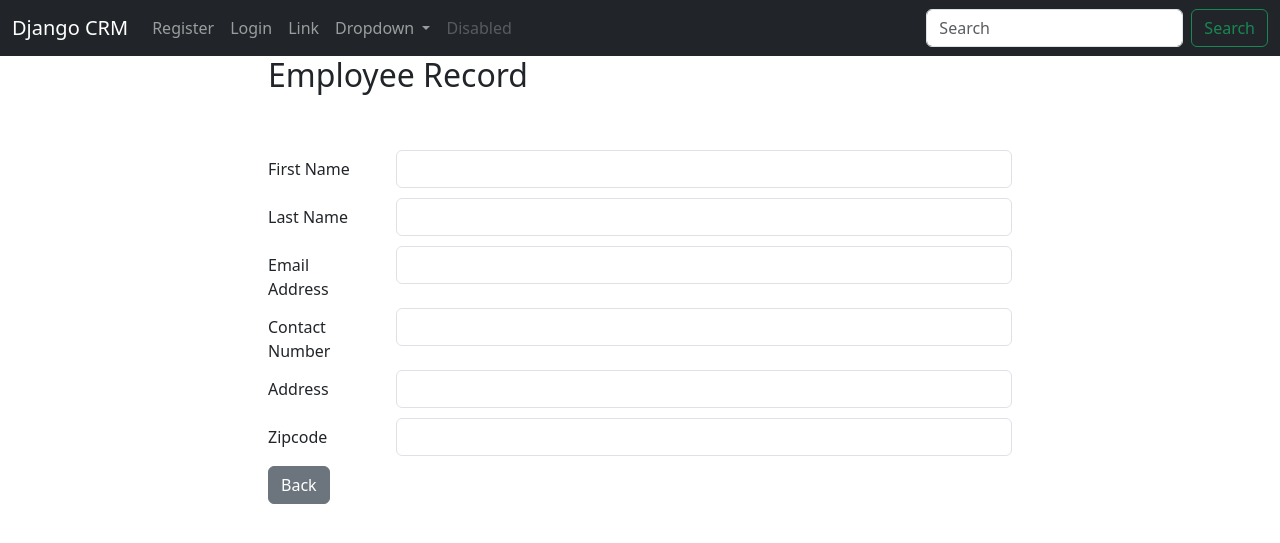
After one commit to artimre098/CRM, a Django app: template website/templates/record.html in a window 1280 px wide. The commit adds this page. Shown: the top 543 px of the page. Run offline with Django 5.2, Linux system fonts and the light colour scheme; the template is opened without the code that fills it, so the values that code supplies are empty.

Commit message:
View Specific Record

```diff
--- a/website/templates/base.html
+++ b/website/templates/base.html
@@ -8,7 +8,7 @@
   </head>
   <body>
     {% include 'navbar.html' %}
-    <div class="container">
+    <div class="container ">
         {% if messages%}
             {% for message in messages %}
                 <div class="alert alert-warning alert-dismissible fade show" role="alert">
--- a/website/templates/navbar.html
+++ b/website/templates/navbar.html
@@ -1,4 +1,4 @@
-<nav class="navbar navbar-expand-lg navbar-dark bg-dark">
+<nav class="navbar navbar-expand-lg navbar-dark bg-dark ">
   <div class="container-fluid">
     <a class="navbar-brand" href="{% url 'home' %}">Django CRM</a>
     <button class="navbar-toggler" type="button" data-bs-toggle="collapse" data-bs-target="#navbarSupportedContent" aria-controls="navbarSupportedContent" aria-expanded="false" aria-label="Toggle navigation">
--- /dev/null
+++ b/website/templates/record.html
@@ -0,0 +1,44 @@
+{% extends 'base.html' %}
+
+{% block content%}
+    <div class="col-md-8 offset-md-2">
+        <h2>Employee Record</h2>
+        <br /><br />
+        <div class="row mb-3">
+            <label for="colFormLabel" class="col-sm-2 col-form-label">First Name</label>
+            <div class="col-sm-10">
+              <input type="text" class="form-control" id="colFormLabel" value="{{employee_record.first_name}}">
+            </div>
+            <br /><br />
+            <label for="colFormLabel" class="col-sm-2 col-form-label">Last Name</label>
+            <div class="col-sm-10">
+              <input type="text" class="form-control" id="colFormLabel"  value="{{employee_record.last_name}}">
+            </div>
+            <br /><br />
+            <label for="colFormLabel" class="col-sm-2 col-form-label">Email Address</label>
+            <div class="col-sm-10">
+              <input type="email" class="form-control" id="colFormLabel"  value="{{employee_record.email}}">
+            </div>
+            <br /><br />
+            <label for="colFormLabel" class="col-sm-2 col-form-label">Contact Number</label>
+            <div class="col-sm-10">
+              <input type="text" class="form-control" id="colFormLabel"  value="{{employee_record.phone}}">
+            </div>
+            <br /><br />
+            <label for="colFormLabel" class="col-sm-2 col-form-label">Address</label>
+            <div class="col-sm-10">
+              <input type="text" class="form-control" id="colFormLabel"  value="{{employee_record.address}}">
+            </div>
+            <br /><br />
+            <label for="colFormLabel" class="col-sm-2 col-form-label">Zipcode</label>
+            <div class="col-sm-10">
+              <input type="text" class="form-control" id="colFormLabel"  value="{{employee_record.zipcode}}">
+            </div>
+            <br /><br />
+            <div class="col-sm-10">
+                <a href="{% url 'home' %}"><button class="btn btn-secondary">Back</button></a>
+            </div>
+        </div>
+    </div>
+
+{% endblock%}
--- a/website/urls.py
+++ b/website/urls.py
@@ -8,4 +8,5 @@ urlpatterns = [
     #path('login/',views.login_user, name='login'),
     path('logout/',views.logout_user, name='logout'),
     path('register/',views.register_user, name='register'),
+    path('record/<int:pk>',views.employee_record, name='record'),
 ]
```
Also changed, not shown: website/templates/home.html (+8 -2 lines), website/views.py (+10 -0 lines).
